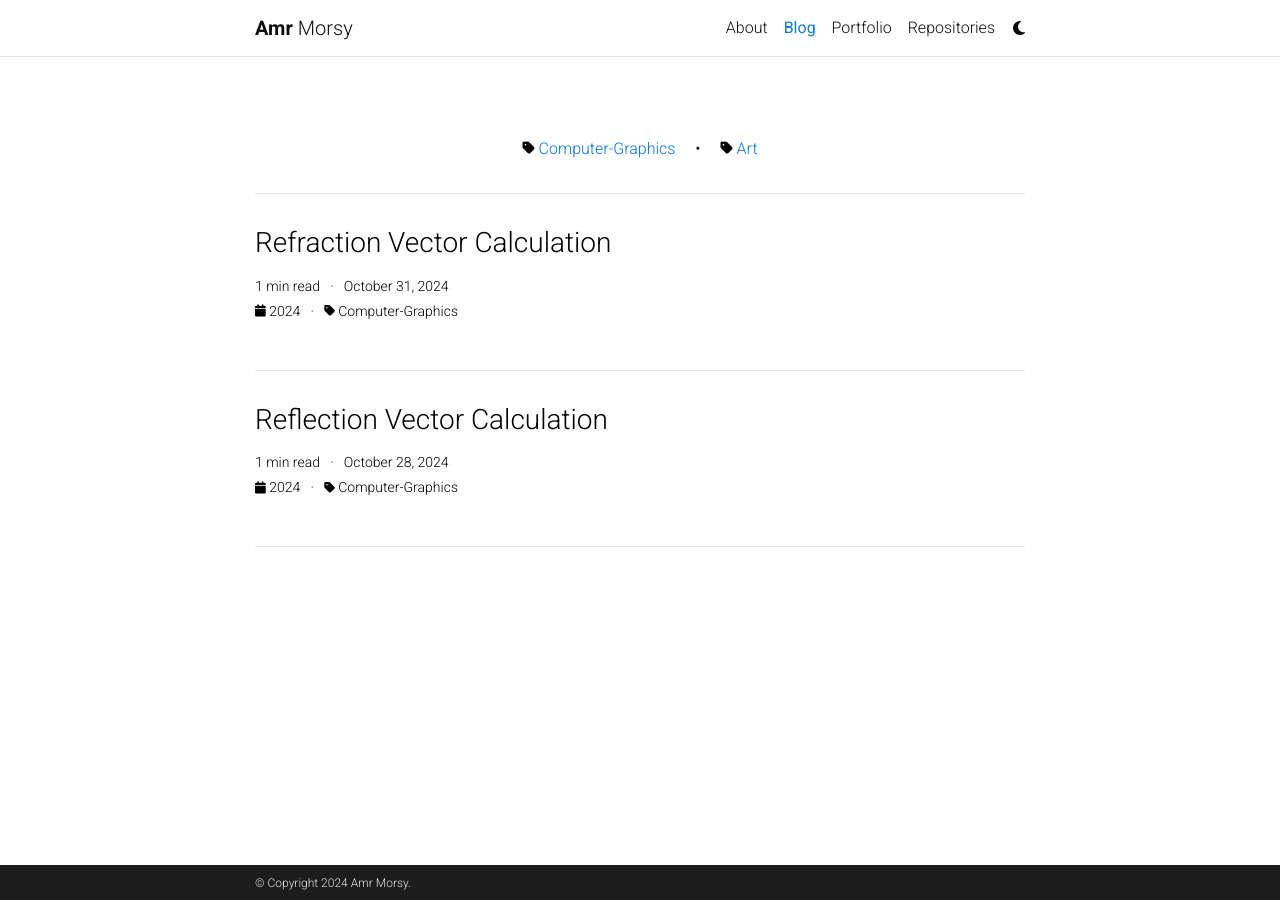
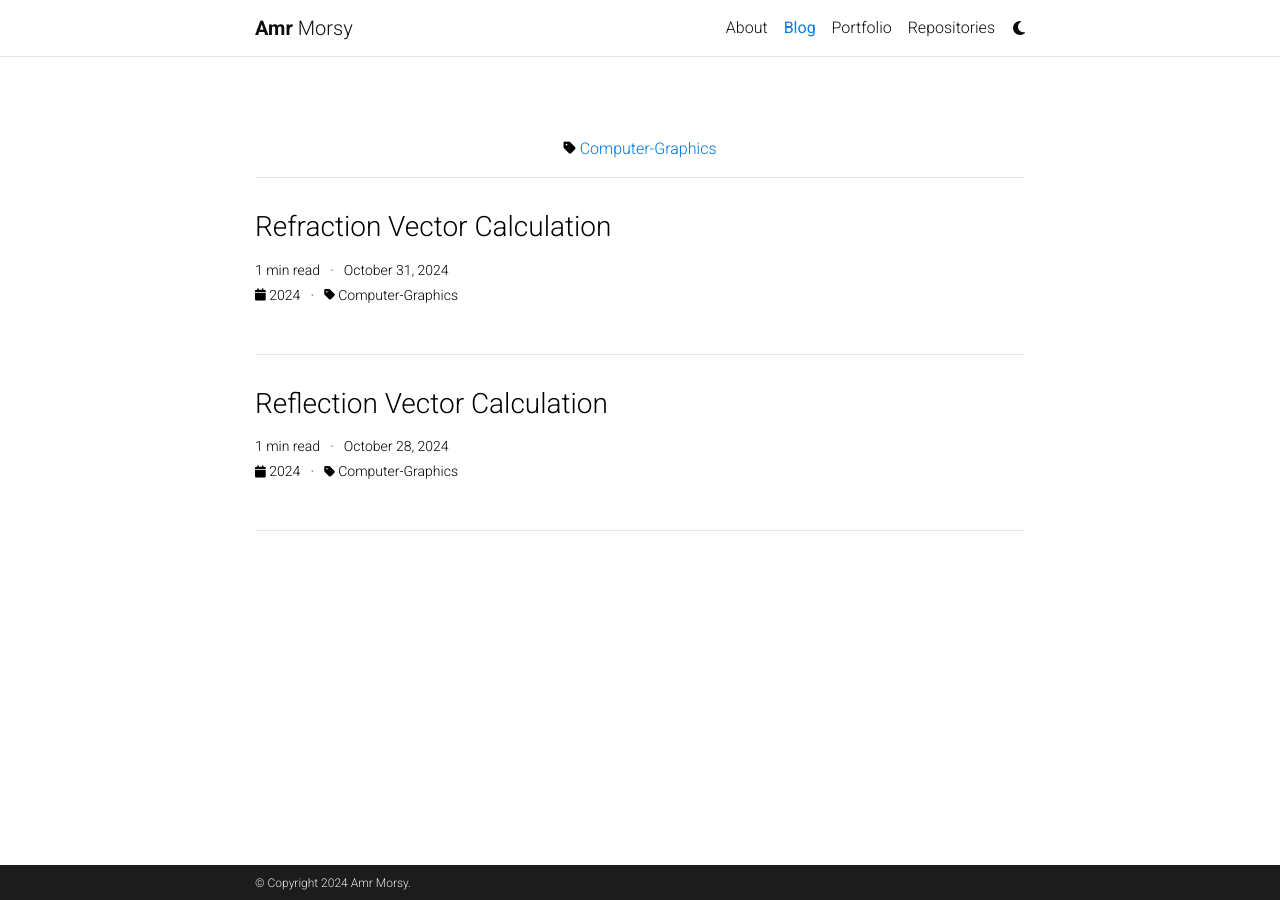
Before and after one commit to AmrHMorsy/AmrMorsy.github.io, a Jekyll site: the page built from _pages/blog.md, in a window 1280 px wide. Built offline with Jekyll 4.4.1, drawn with Linux system fonts in a browser that asks for light colours; the list of posts is cut into pages by our own code; comment, search, counter and statistics services are not loaded; a style sheet for code colours, icons or effects is not loaded.

Commit message:
Update _config.yml

```diff
--- a/_config.yml
+++ b/_config.yml
@@ -259,7 +259,7 @@
     category: '/blog/category/:name/'
 
 display_tags: [] # these tags will be displayed on the front page of your blog
-display_categories: [Computer-Graphics, Art] # these categories will be displayed on the front page of your blog
+display_categories: [Computer-Graphics] # these categories will be displayed on the front page of your blog
 
 # -----------------------------------------------------------------------------
 # Jekyll Scholar
```
